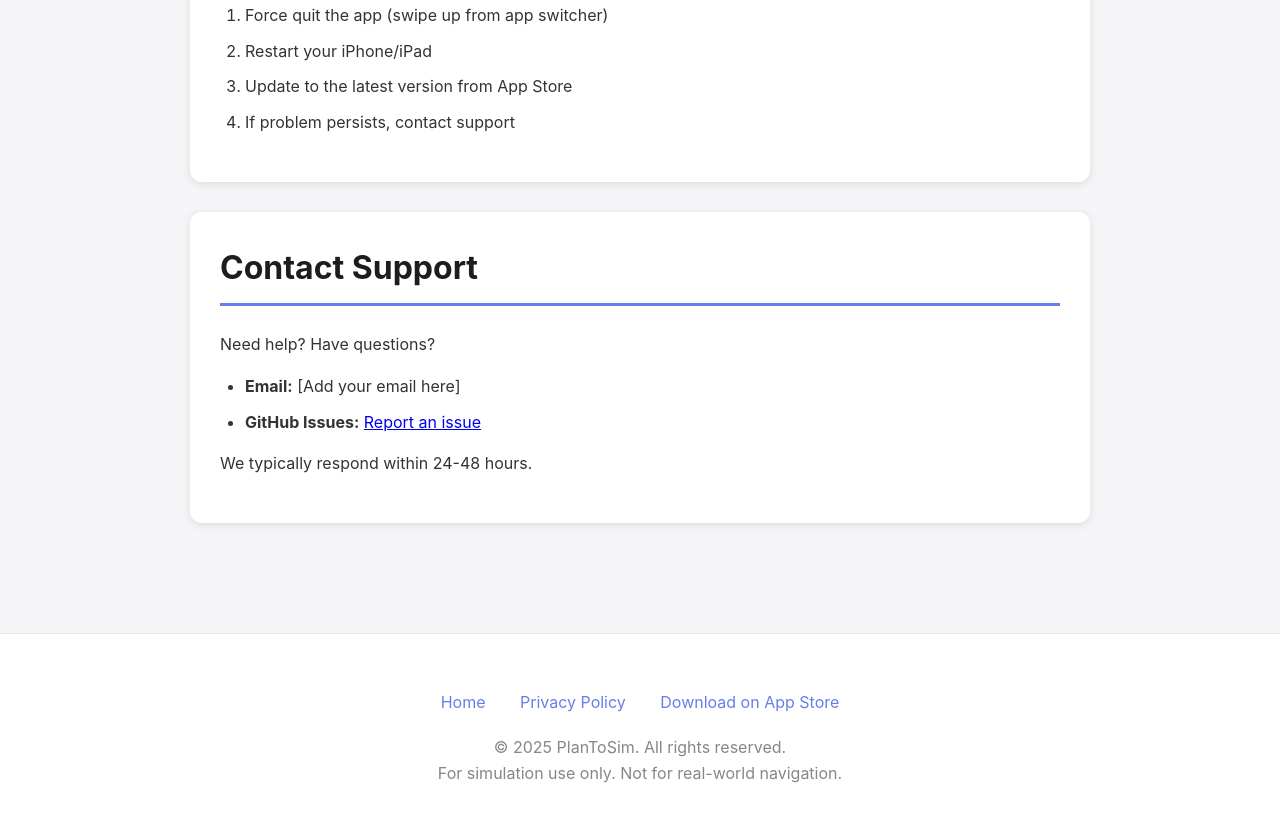
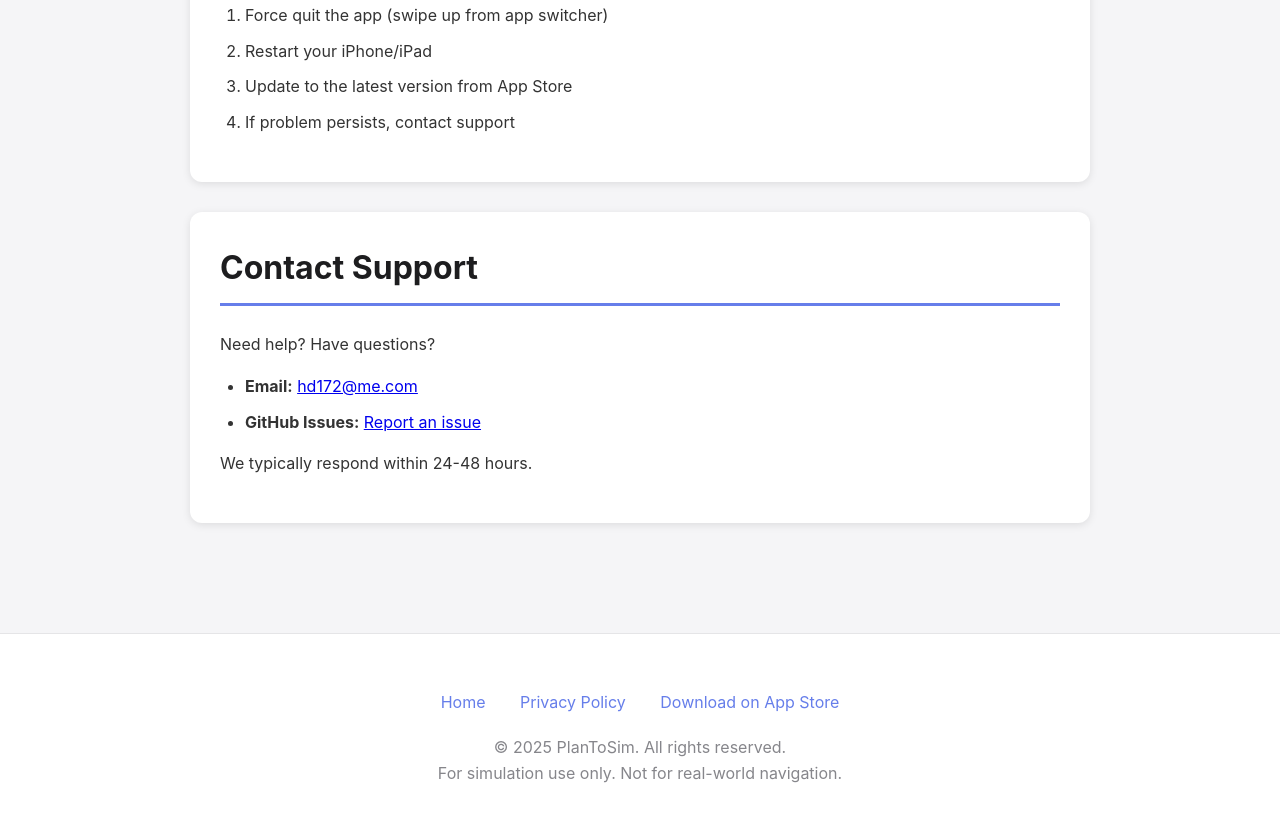
Before and after one commit to EVPilot/PlanToSim, a plain HTML site: page index.html in a window 1280 px wide. Shown: the part 5343-6164 px from the top of the page. Drawn offline with Linux system fonts and the light colour scheme.

Commit message:
Update contact email in index.html

```diff
--- a/index.html
+++ b/index.html
@@ -349,7 +349,7 @@
             <h2>Contact Support</h2>
             <p>Need help? Have questions?</p>
             <ul>
-                <li><strong>Email:</strong> [Add your email here]</li>
+                <li><strong>Email:</strong> <a href="mailto:hd172@me.com">hd172@me.com</a></li>
                 <li><strong>GitHub Issues:</strong> <a href="https://github.com/echovictor/PlanToSim/issues" target="_blank">Report an issue</a></li>
             </ul>
             <p>We typically respond within 24-48 hours.</p>
```
